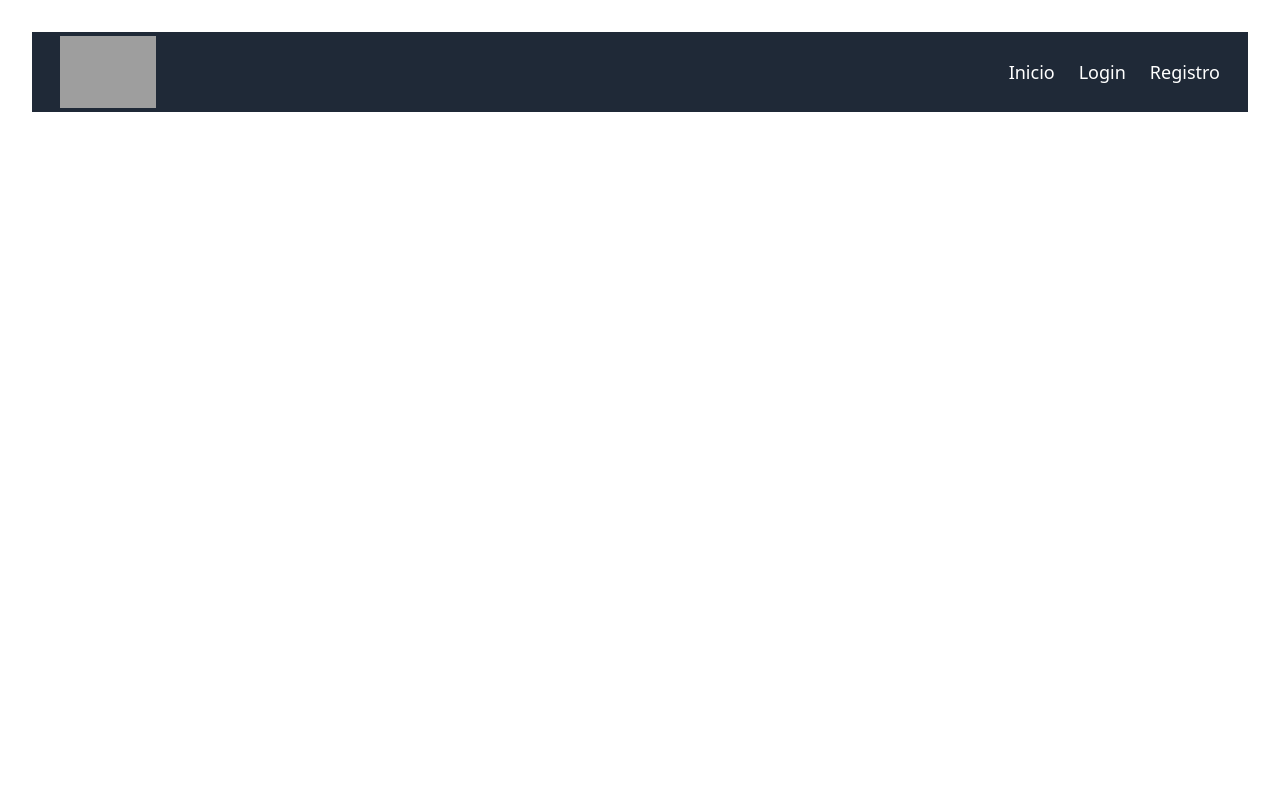
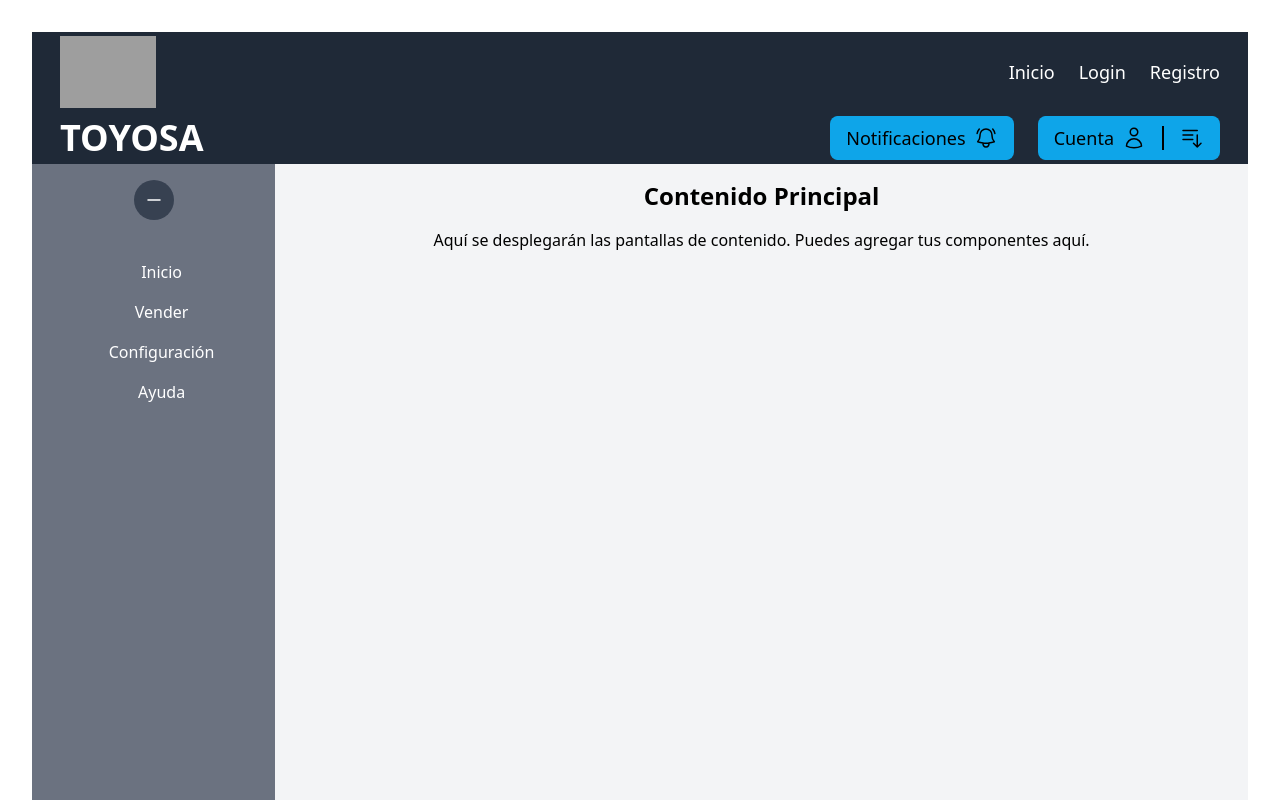
Before and after one commit to ArielQ1/proyecto-ingenieria-software, a React (Vite) app: page /Admin/home in a window 1280 px wide. Shown: the top 800 px of the page. Built offline with nearby package versions, Linux system fonts and the light colour scheme; grey boxes are pictures that could not be loaded; the HTML template or start-up script is replaced by a standard one.

Commit message:
MaquetacionAdminhome

```diff
--- a/src/App.tsx
+++ b/src/App.tsx
@@ -2,6 +2,9 @@ import './App.css'
 import Register from './Screens/Register.tsx';
 import Login from './Screens/Login.tsx';
 import Navbar from '../src/Components/Navbar.tsx'
+import Home from './Screens/Admin/home.tsx';
+
+
 import { Route, Routes } from 'react-router-dom';
 
 function App() {
@@ -14,6 +17,7 @@ function App() {
       <Routes>
         <Route path='/Login' element={<Login/>}/>
         <Route path='/Register' element={<Register/>}/>
+        <Route path='/Admin/home' element={<Home/>}/>
       </Routes>
     </>
   )
--- /dev/null
+++ b/src/Components/NavbarAdmin.tsx
@@ -0,0 +1,99 @@
+import React, { useState } from 'react';
+
+import { Link } from 'react-router-dom';
+
+const Navbar: React.FC = () => {
+    const [isOpen, setIsOpen] = useState(false);
+
+    const toggleMenu = () => {
+        setIsOpen(!isOpen);
+    };
+
+    return (
+        <nav className="bg-gray-800 p-1 text-lg m-0 sticky">
+            <div className="container-sm mx-auto px-6">
+                <div className="flex justify-between items-center">
+                    <div className="text-white text-lg font-semibold">
+                        <Link to="admin/home">
+                            <div className="container mx-auto">
+                                <h1 className="text-4xl">TOYOSA</h1>
+                            </div>
+                        </Link>
+                    </div>
+                    <ul className="hidden md:flex space-x-6">
+                        <li>
+                            <button className="bg-sky-500/100 rounded-lg border-x-8 border-sky-500 flex items-center gap-x-2 p-2">
+                                <span>Notificaciones</span>
+                                <svg xmlns="http://www.w3.org/2000/svg" fill="none" viewBox="0 0 24 24" stroke-width="1.5" stroke="currentColor" className="size-6">
+                                    <path stroke-linecap="round" stroke-linejoin="round" d="M14.857 17.082a23.848 23.848 0 0 0 5.454-1.31A8.967 8.967 0 0 1 18 9.75V9A6 6 0 0 0 6 9v.75a8.967 8.967 0 0 1-2.312 6.022c1.733.64 3.56 1.085 5.455 1.31m5.714 0a24.255 24.255 0 0 1-5.714 0m5.714 0a3 3 0 1 1-5.714 0M3.124 7.5A8.969 8.969 0 0 1 5.292 3m13.416 0a8.969 8.969 0 0 1 2.168 4.5" />
+                                </svg>
+
+                            </button>
+                        </li>
+
+                        <li>
+                            <button className="bg-sky-500/100 rounded-lg border-x-8 border-sky-500 flex items-center gap-x-2 p-2">
+                                <span>Cuenta</span>
+                                <svg
+                                    xmlns="http://www.w3.org/2000/svg"
+                                    fill="none"
+                                    viewBox="0 0 24 24"
+                                    strokeWidth="1.5"
+                                    stroke="currentColor"
+                                    className="w-6 h-6"
+                                >
+                                    <path
+                                        strokeLinecap="round"
+                                        strokeLinejoin="round"
+                                        d="M15.75 6a3.75 3.75 0 1 1-7.5 0 3.75 3.75 0 0 1 7.5 0ZM4.501 20.118a7.5 7.5 0 0 1 14.998 0A17.933 17.933 0 0 1 12 21.75c-2.676 0-5.216-.584-7.499-1.632Z"
+                                    />
+                                </svg>
+                                <div className="border-l-2 border-black h-6 mx-2"></div>
+                                <svg
+                                    xmlns="http://www.w3.org/2000/svg"
+                                    fill="none"
+                                    viewBox="0 0 24 24"
+                                    strokeWidth="1.5"
+                                    stroke="currentColor"
+                                    className="w-6 h-6"
+                                >
+                                    <path
+                                        strokeLinecap="round"
+                                        strokeLinejoin="round"
+                                        d="M3 4.5h14.25M3 9h9.75M3 13.5h9.75m4.5-4.5v12m0 0-3.75-3.75M17.25 21 21 17.25"
+                                    />
+                                </svg>
+                            </button>
+                        </li>
+
+
+                    </ul>
+                    <div className="md:hidden">
+                        <button
+                            onClick={toggleMenu}
+                            className="text-white focus:outline-none"
+                            aria-label="Menu"
+                        >
+                            <svg
+                                className="w-6 h-6"
+                                fill="none"
+                                stroke="currentColor"
+                                viewBox="0 0 24 24"
+                                xmlns="http://www.w3.org/2000/svg"
+                            >
+                                <path
+                                    strokeLinecap="round"
+                                    strokeLinejoin="round"
+                                    strokeWidth="2"
+                                    d="M4 6h16M4 12h16M4 18h16"
+                                />
+                            </svg>
+                        </button>
+                    </div>
+                </div>
+            </div>
+        </nav>
+    );
+};
+
+export default Navbar;
--- /dev/null
+++ b/src/Screens/Admin/home.tsx
@@ -0,0 +1,74 @@
+import NavbarAdmin from '../../Components/NavbarAdmin';
+import React, { useState } from 'react';
+
+const AdminHome = () => {
+
+    const [isNavOpen, setIsNavOpen] = useState(true);
+
+    return (
+        <>
+            <header>
+                <NavbarAdmin />
+            </header>
+
+            <div className="flex h-screen">
+                {/* Barra de navegación */}
+                <div
+                    className={`${isNavOpen ? 'w-1/5 min-w-[10%]' : 'w-16'
+                        } bg-gray-500 text-white transition-all duration-300 ease-in-out flex flex-col items-center`}
+                >
+                    {/* Botón de abrir/cerrar */}
+                    <button
+                        className="p-2 mt-4 bg-gray-700 hover:bg-gray-600 rounded-full"
+                        onClick={() => setIsNavOpen(!isNavOpen)}
+                    >
+                        {isNavOpen ? (
+                            <svg
+                                xmlns="http://www.w3.org/2000/svg"
+                                fill="none"
+                                viewBox="0 0 24 24"
+                                strokeWidth="1.5"
+                                stroke="currentColor"
+                                className="w-6 h-6"
+                            >
+                                <path
+                                    strokeLinecap="round"
+                                    strokeLinejoin="round"
+                                    d="M18 12H6"
+                                />
+                            </svg>
+                        ) : (
+                            <svg xmlns="http://www.w3.org/2000/svg" fill="none" viewBox="0 0 24 24" stroke-width="1.5" stroke="currentColor" className="size-6">
+                                <path stroke-linecap="round" stroke-linejoin="round" d="M12 4.5v15m7.5-7.5h-15" />
+                            </svg>
+
+                        )}
+                    </button>
+
+                    {/* Navegación */}
+                    {isNavOpen && (
+                        <nav className="mt-8 w-full">
+                            <ul className="flex flex-col items-start px-4">
+                                <li className="py-2 hover:bg-gray-600 rounded w-full ps-4">Inicio</li>
+                                <li className="py-2 hover:bg-gray-600 rounded w-full ps-4">Vender</li>
+                                <li className="py-2 hover:bg-gray-600 rounded w-full ps-4">Configuración</li>
+                                <li className="py-2 hover:bg-gray-600 rounded w-full ps-4">Ayuda</li>
+                            </ul>
+                        </nav>
+                    )}
+                </div>
+
+                {/* Contenido principal */}
+                <div className="flex-1 bg-gray-100 p-4">
+                    <h1 className="text-2xl font-bold mb-4">Contenido Principal</h1>
+                    <p>
+                        Aquí se desplegarán las pantallas de contenido. Puedes agregar tus
+                        componentes aquí.
+                    </p>
+                </div>
+            </div>
+        </>
+    )
+};
+
+export default AdminHome;
```
Also changed, not shown: 1 other file (tests, documents, lock files or other folders).
